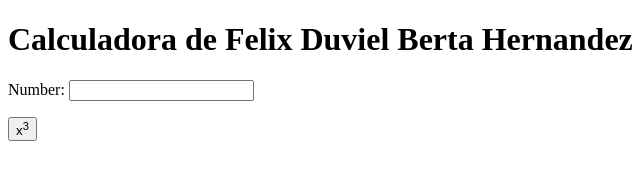
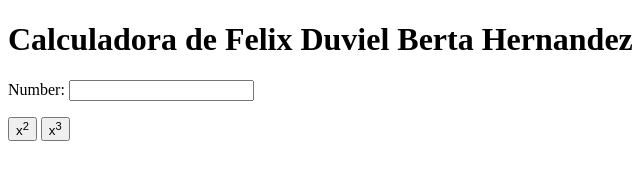
Before and after one commit to fdbh14/my_calculator_2, a plain HTML site: page index.html in a window 1280 px wide. Shown: the full height of the page, 0-640 px from the left. Drawn offline with Linux system fonts and the light colour scheme.

Commit message:
x^2 button

```diff
--- a/index.html
+++ b/index.html
@@ -10,6 +10,7 @@
     Number:
     <input type="text" id="n1">
     <p>
+        <button onclick="square()">x<sup>2</sup></button>
         <button onclick="cube()">x<sup>3</sup></button>
     </p>
     <script type="text/javascript">
@@ -17,6 +18,10 @@
         var num = document.getElementById("n1");
         num.value = Math.pow(num.value, 3);
     }
+    function square(){
+        var num = document.getElementById("n1");
+        num.value = Math.pow(num.value, 2);
+    }
     </script>
 </body>
 </html>
```
